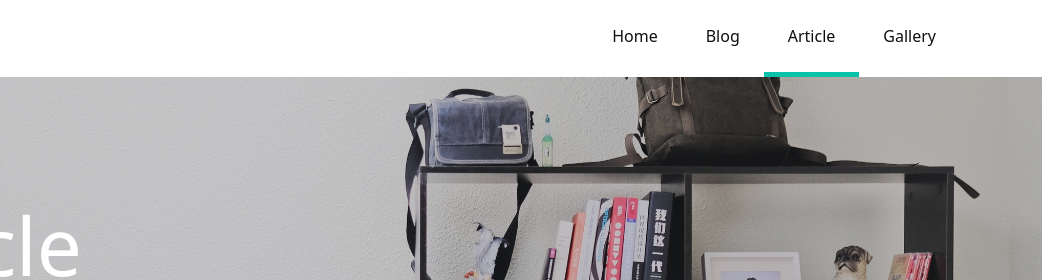
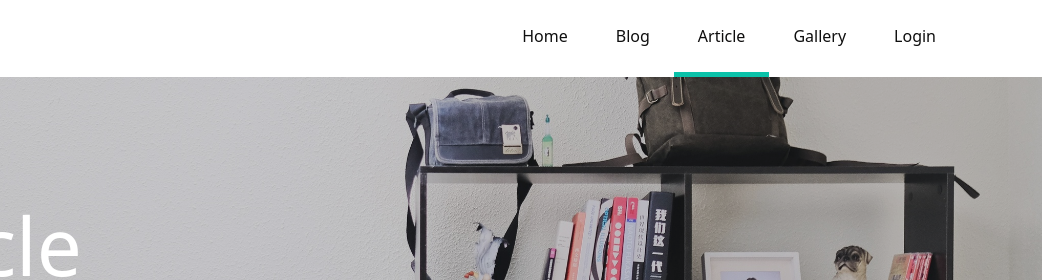
Before and after one commit to satuperseratus/bahry-profilecompany, a plain HTML site: page article.html in a window 1280 px wide. Shown: the top 280 px of the page, 238-1280 px from the left. Drawn offline with Linux system fonts and the light colour scheme.

Commit message:
Add files via upload

```diff
--- a/article.html
+++ b/article.html
@@ -40,6 +40,9 @@
           </li>
           <li class="nav-item">
             <a class="nav-link p-4" href="gallery.html">Gallery</a>
+          </li>
+          <li class="nav-item">
+            <a class="nav-link p-4" href="login.html">Login</a>
           </li>
         </ul>
       </div>
```
Also changed, not shown: blog.html (+3 -0 lines), gallery.html (+3 -0 lines).
